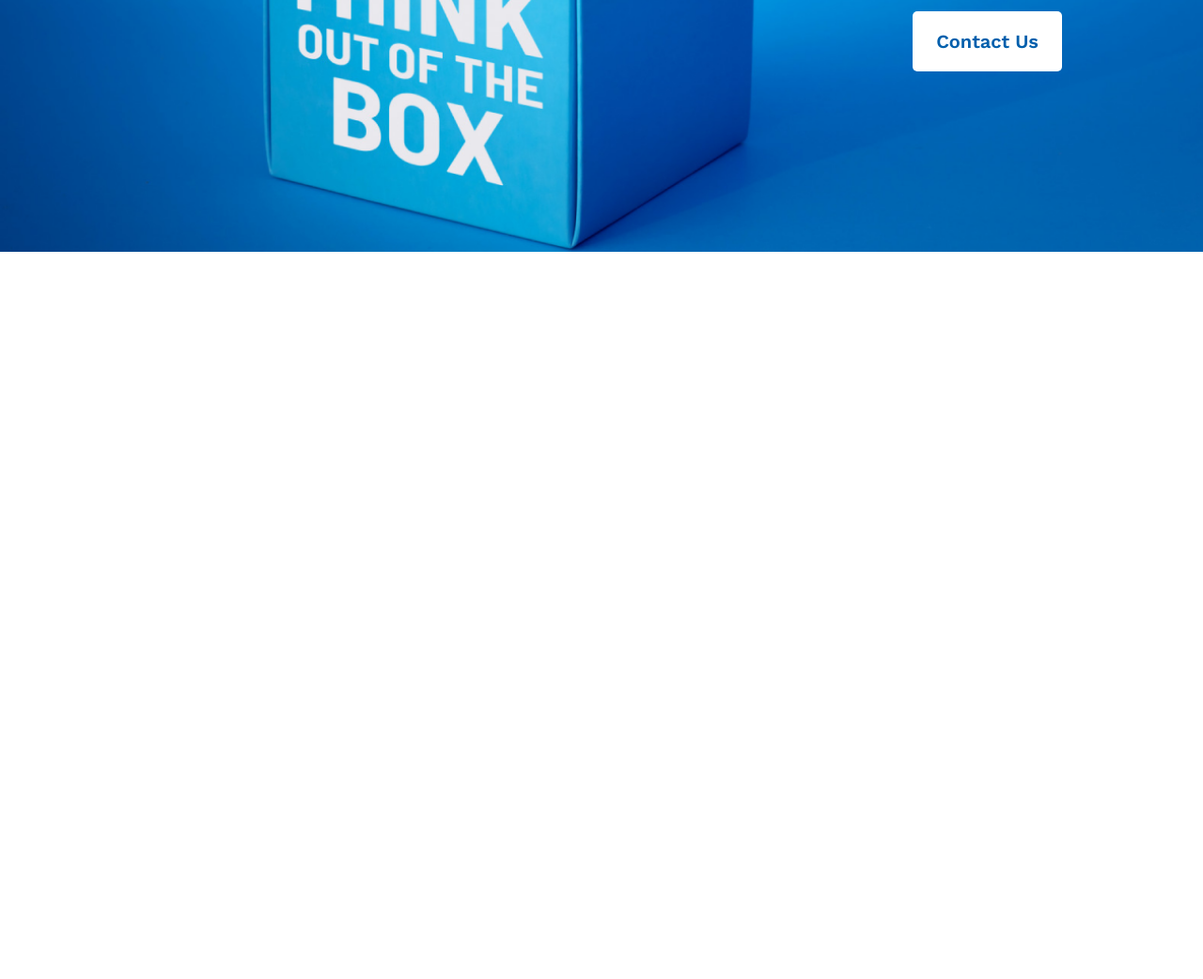
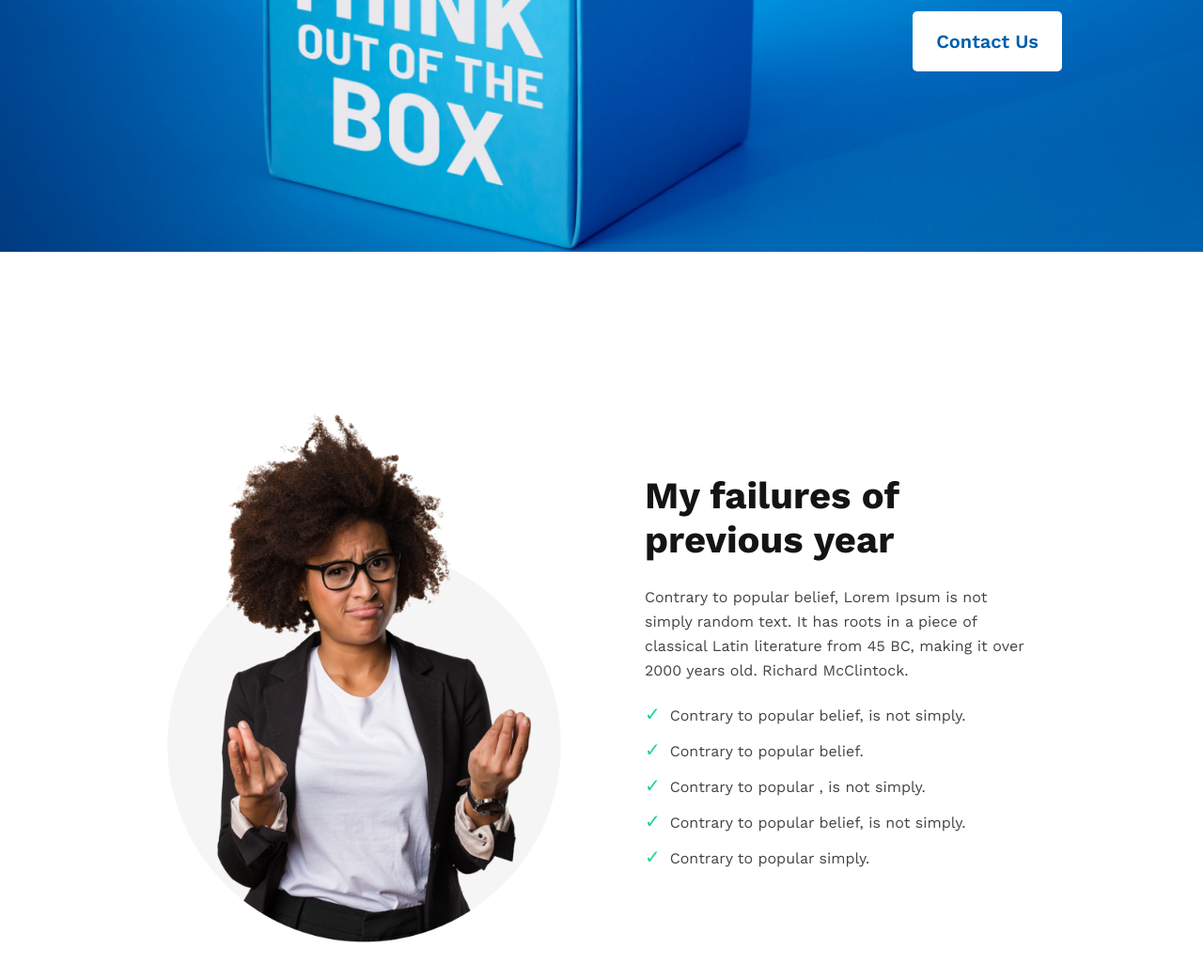
Before and after one commit to rabbani4443/think-out-of-the-box, a plain HTML site: page index.html in a window 1280 px wide. Shown: the part 552-1594 px from the top of the page at 94% size. Before the commit the page ends 820 px from the top, so only its background shows below. Drawn offline with nearby package versions, Linux system fonts and the light colour scheme.

Commit message:
failures Section done

```diff
--- a/index.html
+++ b/index.html
@@ -24,7 +24,28 @@
         </div>
         <!-- End banner section -->
     </header>
-    <main></main>
+    <main>
+      <!-- Start My failures section -->
+        <section>
+            <div class="failures-container">
+                <div class="failures-photo">
+                    <img src="asset/images/person.png" alt="" class="failures-img">
+                </div>
+                <div class="failures-detailed">
+                    <h2 class="failures-title">My failures of <br> previous year</h2>
+                    <p class="failures-description">Contrary to popular belief, Lorem Ipsum is not simply random text. It has roots in a piece of classical Latin literature from 45 BC, making it over 2000 years old. Richard McClintock.</p>
+                    <ul class="failures-reasons">
+                        <li class="failures-reasons-list"  >Contrary to popular belief, is not simply.</li>
+                        <li class="failures-reasons-list">Contrary to popular belief.</li>
+                        <li class="failures-reasons-list">Contrary to popular , is not simply.</li>
+                        <li class="failures-reasons-list">Contrary to popular belief, is not simply.</li>
+                        <li class="failures-reasons-list">Contrary to popular simply.</li>
+                    </ul>
+                </div>
+            </div>
+        </section>
+              <!-- End My failures section -->
+    </main>
     <footer></footer>
 </body>
 </html>
--- a/style/style.css
+++ b/style/style.css
@@ -44,5 +44,53 @@
     font-weight: 600;
     margin-top: 15px;
 }
+/* End Banner style */
+ /* Start My failures style */
+ .failures-container{
+    width: 75%;
+    height: 100vh;
+    display: flex;
+    justify-content: space-around;
+    align-items: center;
+    padding: 50px 50px 0px 50px;
+    margin: auto;
+    gap: 75px;
+ }
 
-/* End Banner style */
+ .failures-img{
+    width: 451px;
+    /* height: 898px; */
+
+ }
+ .failures-detailed{
+    width: 50%;
+ }
+.failures-title{
+    color:  #151414;
+    font-size: 40px;
+    font-weight: 700;
+}
+.failures-description{
+    color:#444343;
+    font-size: 16px;
+    font-weight: 400;
+    line-height: 26px;
+    padding: 25px 25px 15px 0px;
+ }
+ .failures-reasons {
+    list-style: none;
+  }
+  .failures-reasons-list{
+    color:#444343;
+    font-size: 16px;
+    font-weight: 400;
+    line-height: 26px;
+    padding: 5px 0px;
+  }
+.failures-reasons li:before {
+    content: '✓';
+    color: #16D887;
+    font-size: 20px;
+    padding-right: 10px;
+  }
+ /* End My failures style */
```
